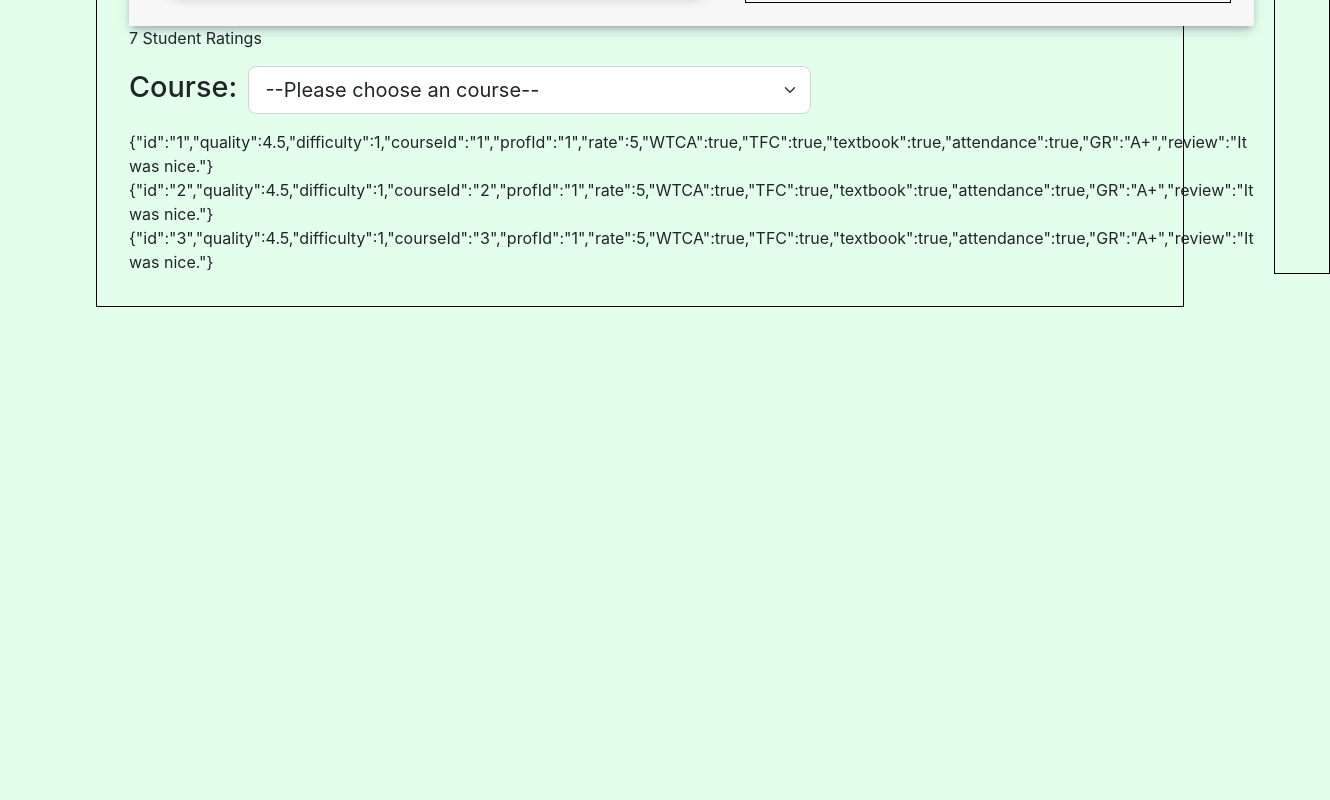
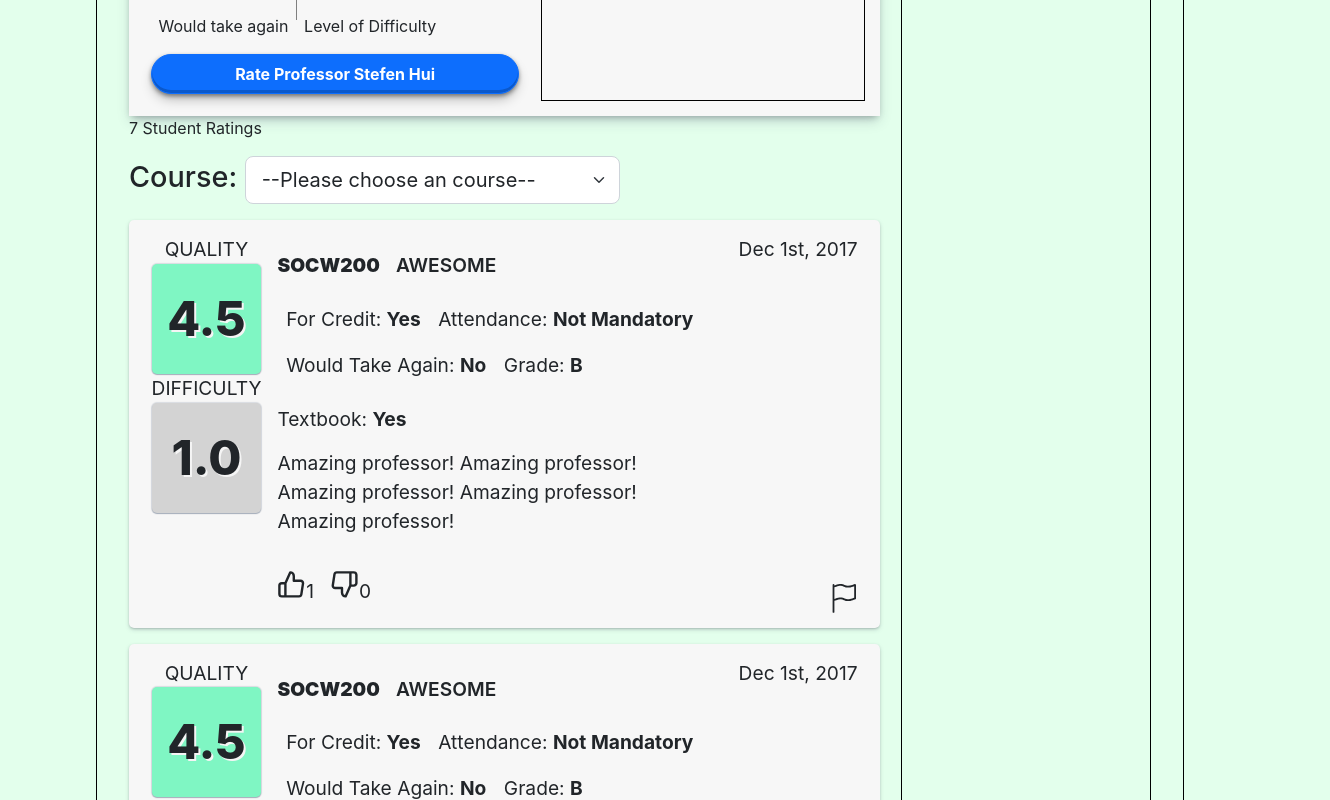
Before and after one commit to 2020-byte/YourProf_Web_Client, a React (Create React App) app: page /search/1 in a window 1280 px wide. Shown: the part 680-1480 px from the top of the page, 1330 px wide, since content can reach past the window. Before the commit the page ends 1147 px from the top, so only its background shows below. Built offline with nearby package versions, Linux system fonts and the light colour scheme.

Commit message:
Review template

```diff
--- a/src/components/InfoBox/InfoBox.module.css
+++ b/src/components/InfoBox/InfoBox.module.css
@@ -38,6 +38,8 @@
 .name {
     font-size: 4rem;
     font-weight: 900;
+    word-break: break-word;
+    /* 단어를 기준으로 자르는 것, 부모태그를 넘어갈 때 */
 }
 
 .bookmark {
--- a/src/components/Item/Item.jsx
+++ b/src/components/Item/Item.jsx
@@ -10,8 +10,7 @@ const Item = ({item}) => {
     const qualityColor = chooseQualityColor(item.quality);
 
     const navigate = useNavigate();
-    const handleClick = () => {
-        console.log(item.id);
+    const handleClick = () => {;
         navigate(`/search/${item.id}`)
     }
 
--- a/src/components/RantingItem/RatingItem.jsx
+++ b/src/components/RantingItem/RatingItem.jsx
@@ -1,10 +1,70 @@
 import React from 'react';
+import { Stack } from 'react-bootstrap';
+import  {FiThumbsUp, FiThumbsDown} from 'react-icons/fi';
+import {BsFlag} from 'react-icons/bs';
 import styles from './RatingItem.module.css';
+import chooseQualityColor from '../../hook/qualityColor';
 
 const RatingItem = ({item}) => {
 
+    const qualityColor = chooseQualityColor(item.quality);
+
     return (
-        <div>{JSON.stringify(item)}</div>
+        <div className={styles.bodyBox}>
+            <div className={styles.body}>
+                <div className={styles.contentBox}>
+                    <div className={styles.mainInfoBox}>
+                        <Stack>
+                            <div>QUALITY</div>
+                            <div
+                            className={styles.numBox}
+                            style={{backgroundColor: `${qualityColor}`}}
+                            >
+                                <div className={styles.numBoxText}>4.5</div>
+                            </div>
+                        </Stack>
+                        <Stack>
+                            <div>DIFFICULTY</div>
+                            <div
+                            className={styles.numBox}
+                            style={{backgroundColor:'lightgrey'}}
+                            >
+                                <div className={styles.numBoxText}>1.0</div>
+                            </div>
+                        </Stack>
+                    </div>
+                    <div>
+                    <Stack gap={3} className="mt-3 ms-3">
+                        {/* 간격 맞춰서 패딩 줘야 하면 <Stack direction="horizontal" gap={3}></Stack> 이거 쓰자. */}
+                        <Stack direction="horizontal" gap={3}>
+                            <div style={{fontWeight:'900'}}>SOCW200</div>
+                            <div style={{fontWeight:'600'}}>AWESOME</div>
+                        </Stack>
+                        <div className={styles.moreInfoBox}>
+                            <div className={styles.moreInfoItem}>For Credit: <span style={{fontWeight:'700'}}>Yes</span></div>
+                            <div className={styles.moreInfoItem} >Attendance: <span style={{fontWeight:'700'}}>Not Mandatory</span></div>
+                            <div className={styles.moreInfoItem}>Would Take Again: <span style={{fontWeight:'700'}}>No</span></div>
+                            <div className={styles.moreInfoItem} >Grade: <span style={{fontWeight:'700'}}>B</span></div>
+                        </div>
+                        <div>
+                            Textbook: <span style={{fontWeight:'700'}}>Yes</span>
+                        </div>
+                        <div className={styles.reviewText}>
+                            Amazing professor! Amazing professor! Amazing professor! Amazing professor! Amazing professor!
+                        </div>
+                        <div className={styles.voteBox}>
+                            <div className="pe-4"><FiThumbsUp /><span className={styles.voteNum}>1</span></div>
+                            <div><FiThumbsDown /><span className={styles.voteNum}>0</span></div>
+                        </div>
+                    </Stack>
+                    </div>
+                </div>
+                <div className="d-flex flex-column  justify-content-between align-items-end">
+                    <div className={styles.date}>Dec 1st, 2017</div>
+                    <BsFlag style={{fontSize:'1.8rem'}}/>
+                </div>
+            </div>
+        </div>
     )
 }
 
--- a/src/components/RantingItem/RatingItem.module.css
+++ b/src/components/RantingItem/RatingItem.module.css
@@ -0,0 +1,115 @@
+.bodyBox {
+    border: 1px solid blak;
+    border-radius: 5px;
+    background-color: rgb(247, 247, 247);
+    padding: 2% 3% 2% 3%;
+    font-size: 1.2rem;
+    box-shadow: rgba(50, 50, 93, 0.25) 0px 2px 5px -1px, rgba(0, 0, 0, 0.3) 0px 1px 3px -1px;
+
+}
+
+.body {
+    display: flex;
+    justify-content: space-between;
+}
+
+.contentBox {
+    display: flex;
+    flex-basis: 80%;
+}
+
+.mainInfoBox {
+    text-align: center;
+}
+
+.numBox {
+    width: 100%;
+    height:0px;
+    padding-bottom: 100%;
+    position: relative;
+    display: flex;
+    align-items: center;
+    border-radius: 5px;
+    box-shadow: rgba(9, 30, 66, 0.25) 0px 1px 1px, rgba(9, 30, 66, 0.13) 0px 0px 1px 1px;
+    margin-left: auto;
+    margin-right: auto;
+}
+
+.numBoxText {
+    position: absolute;
+    font-weight: 800;
+    text-shadow: 2px 2px whitesmoke;
+    width: 100%;
+    padding-top: 100%;
+    font-size: 3rem;
+
+}
+
+.moreInfoBox {
+    display: flex;
+    flex-wrap: wrap;
+    align-items: center;
+}
+
+.moreInfoItem {
+    padding: 2%;
+}
+
+.reviewText {
+    word-break: break-word;
+}
+
+.voteBox {
+    display: flex;
+    font-size: 1.8rem;
+    margin-top: 2%;
+    margin-bottom: 2%;
+    position: relative;
+}
+
+.voteNum {
+    position: absolute;
+    transform: translateY(1rem);
+    font-size: 1.2rem;
+}
+
+.date {
+    text-align: end;
+}
+
+@media only screen and (max-width: 768px) {
+
+    /* .bodyBox {
+        font-size: 0.8rem;
+    } */
+
+    .contentBox {
+        flex-direction: column;
+    }
+
+    .numBox {
+        width: 40%;
+        padding-bottom: 40%;
+    }
+
+
+
+    .moreInfoItem {
+        flex-basis: 45%;
+        height: 80px;
+        margin-bottom: 10%;
+        padding-left: 7%;
+        padding-right: 7%;
+        font-size: 1.15rem;
+    }
+
+
+
+
+}
+
+@media only screen and (max-width: 576px) {
+    .moreInfoBox {
+        margin-bottom: 10%;
+    }
+}
--- a/src/components/SelectBox.jsx/SelectBox.jsx
+++ b/src/components/SelectBox.jsx/SelectBox.jsx
@@ -3,6 +3,8 @@ import { useEffect } from 'react';
 import Form from 'react-bootstrap/Form';
 import styles from './SelectBox.module.css';
 
+
+// TODO: 클릭했을 때 박스 열릴 때 깝빡이는 거 고쳐야함
 const SelectBox = ({name, id, items, handleSelect, selectedValue}) => {
 
 
--- a/src/data/ratingItems.json
+++ b/src/data/ratingItems.json
@@ -11,7 +11,8 @@
         "textbook": true,
         "attendance": true,
         "GR": "A+",
-        "review": "It was nice."
+        "review": "It was nice.",
+        "createdAt": "Jun 1 2021"
     },
     {
         "id": "2",
@@ -25,7 +26,8 @@
         "textbook": true,
         "attendance": true,
         "GR": "A+",
-        "review": "It was nice."
+        "review": "It was nice.",
+        "createdAt": "Jun 1 2021"
     },
     {
         "id": "3",
@@ -39,7 +41,8 @@
         "textbook": true,
         "attendance": true,
         "GR": "A+",
-        "review": "It was nice."
+        "review": "It was nice.",
+        "createdAt": "Jun 1 2021"
     },
     {
         "id": "4",
@@ -53,6 +56,7 @@
         "textbook": true,
         "attendance": true,
         "GR": "A+",
-        "review": "It was nice."
+        "review": "It was nice.",
+        "createdAt": "Jun 1 2021"
     }
 ]
--- a/src/page/Prof.jsx
+++ b/src/page/Prof.jsx
@@ -1,4 +1,5 @@
 import React from 'react';
+import { Stack } from 'react-bootstrap';
 import { useParams } from 'react-router-dom';
 import { useState } from 'react';
 import { useEffect } from 'react';
@@ -42,6 +43,9 @@ const Prof = (props) => {
         course === "any" || course === undefined? setFilteredRatings(ratings):
         setFilteredRatings(ratings.filter(i => i.courseId == courses.find(i => i.name === course).id));
         // id == 'id'
+        // 나중에 JOIN으로 데이터베이스에서 바로 갖고 올 수 있도록
+        // 일단 prof으로 필터된 ratings을 가져오고 그걸 courses랑 JOIN하고
+        // course name 갖는 걸 불러오는 것(원래 id로 불러와야 맞는 것 같긴 한데)
     }, [course]);
 
 
@@ -65,11 +69,11 @@ const Prof = (props) => {
                 selectedValue={course}
                 />
             </div>
-            <div>
+            <Stack gap={3}>
                 {filteredRatings.map(i => (
                     <RatingItem key={i.id} item={i}/>
                 ))}
-            </div>
+            </Stack>
         </div>
 
     )
```
